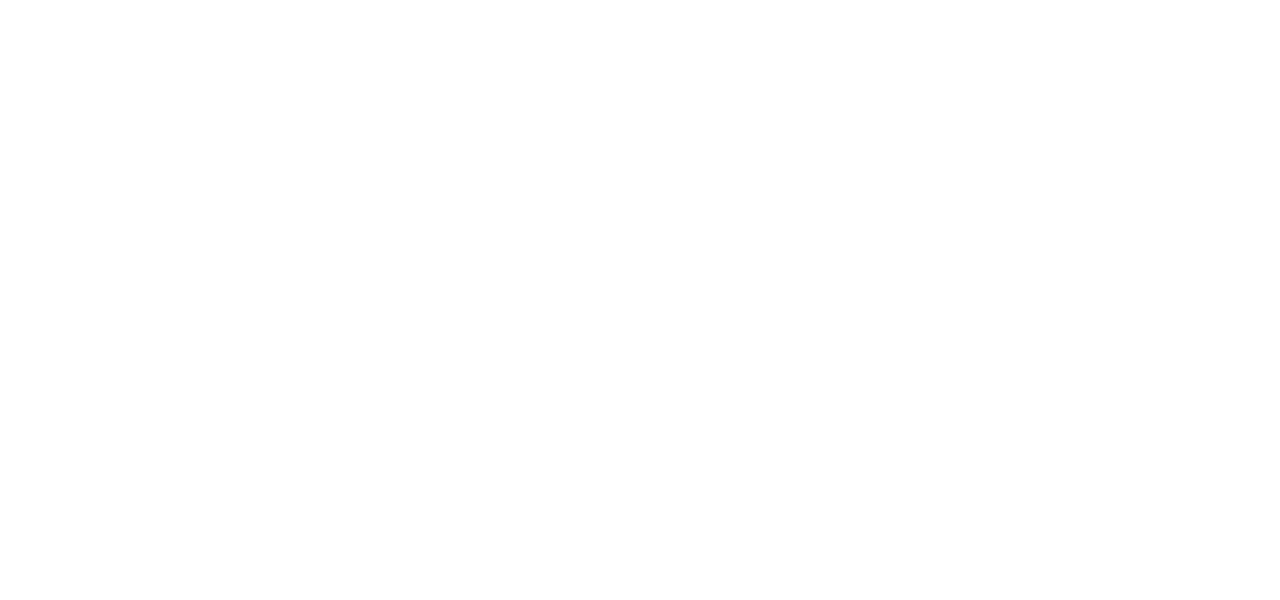
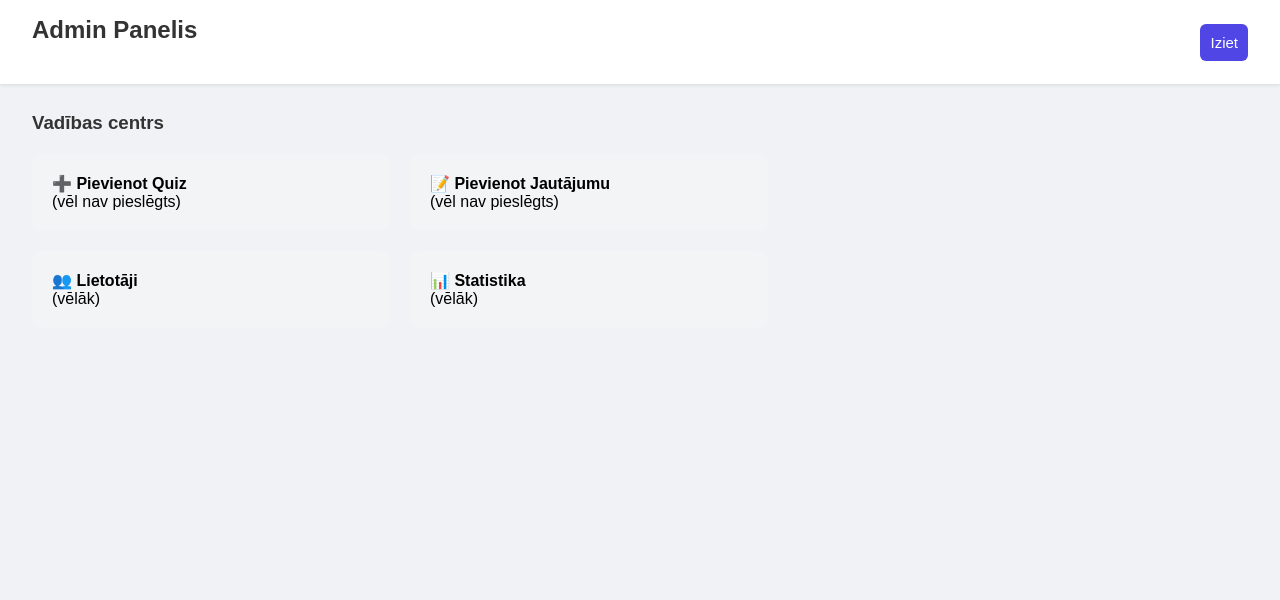
Before and after one commit to LiepinsDiepins/quiz-system, a PHP site: page /pages/admin.php in a window 1280 px wide. Before the commit the part shown is empty. Shown: the top 600 px of the page. Run offline with PHP 8.4, Linux system fonts and the light colour scheme; the visitor is signed in with stand-in values (Sample User, id 1).

Commit message:
pievienota jauna funkcija

```diff
--- a/css/style.css
+++ b/css/style.css
@@ -95,3 +95,27 @@ nav {
     width: 100%;
     max-width: 800px;
 }
+
+/* Admin dashbourd vieta */
+
+.grid {
+    display: grid;
+    grid-template-columns: repeat(2, 1fr);
+    gap: 20px;
+    margin-top: 20px;
+}
+
+.card {
+    display: block;
+    padding: 20px;
+    background: #f3f4f6;
+    border-radius: 10px;
+    text-decoration: none;
+    color: black;
+    transition: 0.2s;
+}
+
+.card:hover {
+    background: #e5e7eb;
+    transform: scale(1.02);
+}
--- a/db.php
+++ b/db.php
@@ -1,13 +1,12 @@
 <?php
 
 $db = new PDO("sqlite:" . __DIR__ . "/quiz.db");
-
 $db->setAttribute(PDO::ATTR_ERRMODE, PDO::ERRMODE_EXCEPTION);
 
 $db->exec("
 CREATE TABLE IF NOT EXISTS users (
     id INTEGER PRIMARY KEY AUTOINCREMENT,
-    username TEXT,
+    username TEXT UNIQUE,
     password TEXT,
     role TEXT DEFAULT 'user'
 )");
--- a/pages/admin.php
+++ b/pages/admin.php
@@ -0,0 +1,55 @@
+<?php
+session_start();
+
+if (!isset($_SESSION["user_id"]) || $_SESSION["role"] !== "admin") {
+    header("Location: ../login.php");
+    exit;
+}
+?>
+
+<!DOCTYPE html>
+<html lang="lv">
+<head>
+    <meta charset="UTF-8">
+    <title>Admin Panel</title>
+    <link rel="stylesheet" href="../css/style.css">
+</head>
+<body>
+
+<nav>
+    <h2>Admin Panelis</h2>
+    <a href="../logout.php"><button>Iziet</button></a>
+</nav>
+
+<div class="container">
+
+    <h3>Vadības centrs</h3>
+
+    <div class="grid">
+
+        <a href="#" class="card">
+            <h4>➕ Pievienot Quiz</h4>
+            <p>(vēl nav pieslēgts)</p>
+        </a>
+
+        <a href="#" class="card">
+            <h4>📝 Pievienot Jautājumu</h4>
+            <p>(vēl nav pieslēgts)</p>
+        </a>
+
+        <a href="#" class="card">
+            <h4>👥 Lietotāji</h4>
+            <p>(vēlāk)</p>
+        </a>
+
+        <a href="#" class="card">
+            <h4>📊 Statistika</h4>
+            <p>(vēlāk)</p>
+        </a>
+
+    </div>
+
+</div>
+
+</body>
+</html>
```
